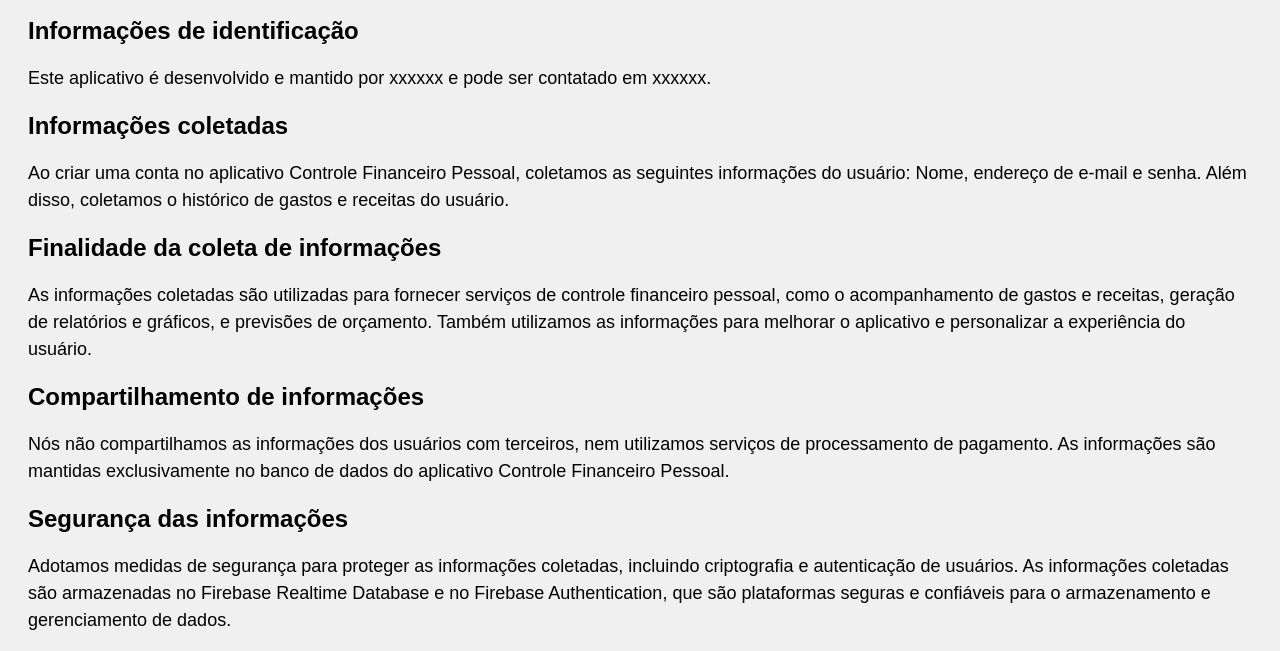
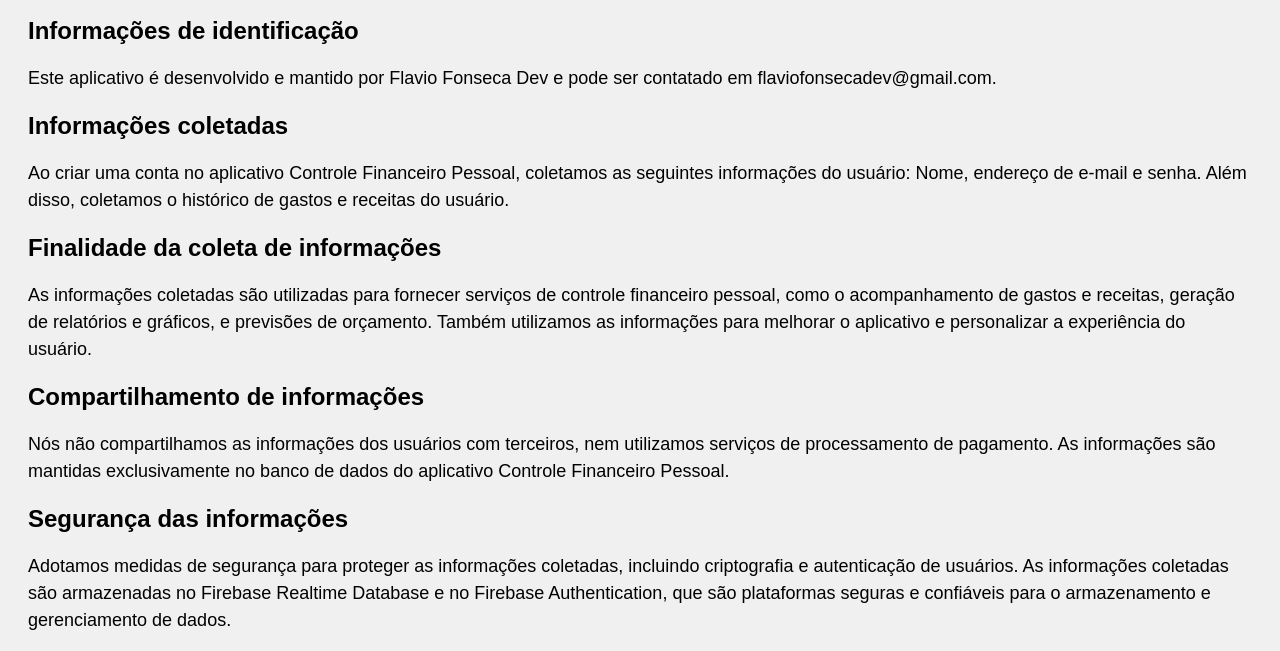
Before and after one commit to flaviofonsecadev/politica-privacidade-app-controle-financeiro, a plain HTML site: page index.html in a window 1280 px wide. Shown: the part 137-788 px from the top of the page. Drawn offline with Linux system fonts and the light colour scheme.

Commit message:
Update index.html

```diff
--- a/index.html
+++ b/index.html
@@ -12,7 +12,7 @@
 	<main>
 		<p>Nós do aplicativo Controle Financeiro Pessoal, respeitamos a privacidade dos nossos usuários e estamos comprometidos em proteger as informações pessoais coletadas. Esta política de privacidade descreve como coletamos, usamos e protegemos as informações pessoais dos usuários.</p>
 		<h2>Informações de identificação</h2>
-		<p>Este aplicativo é desenvolvido e mantido por xxxxxx e pode ser contatado em xxxxxx.</p>
+		<p>Este aplicativo é desenvolvido e mantido por Flavio Fonseca Dev e pode ser contatado em flaviofonsecadev@gmail.com.</p>
 		<h2>Informações coletadas</h2>
 		<p>Ao criar uma conta no aplicativo Controle Financeiro Pessoal, coletamos as seguintes informações do usuário: Nome, endereço de e-mail e senha. Além disso, coletamos o histórico de gastos e receitas do usuário.</p>
 		<h2>Finalidade da coleta de informações</h2>
```
